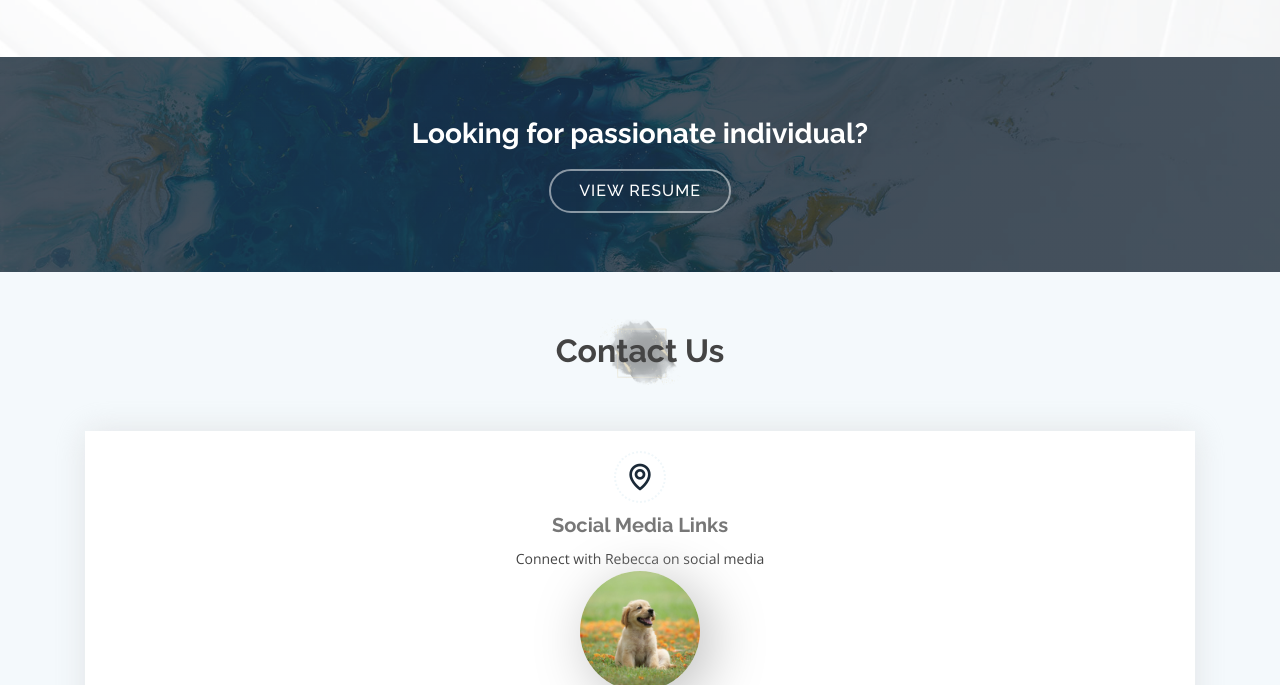
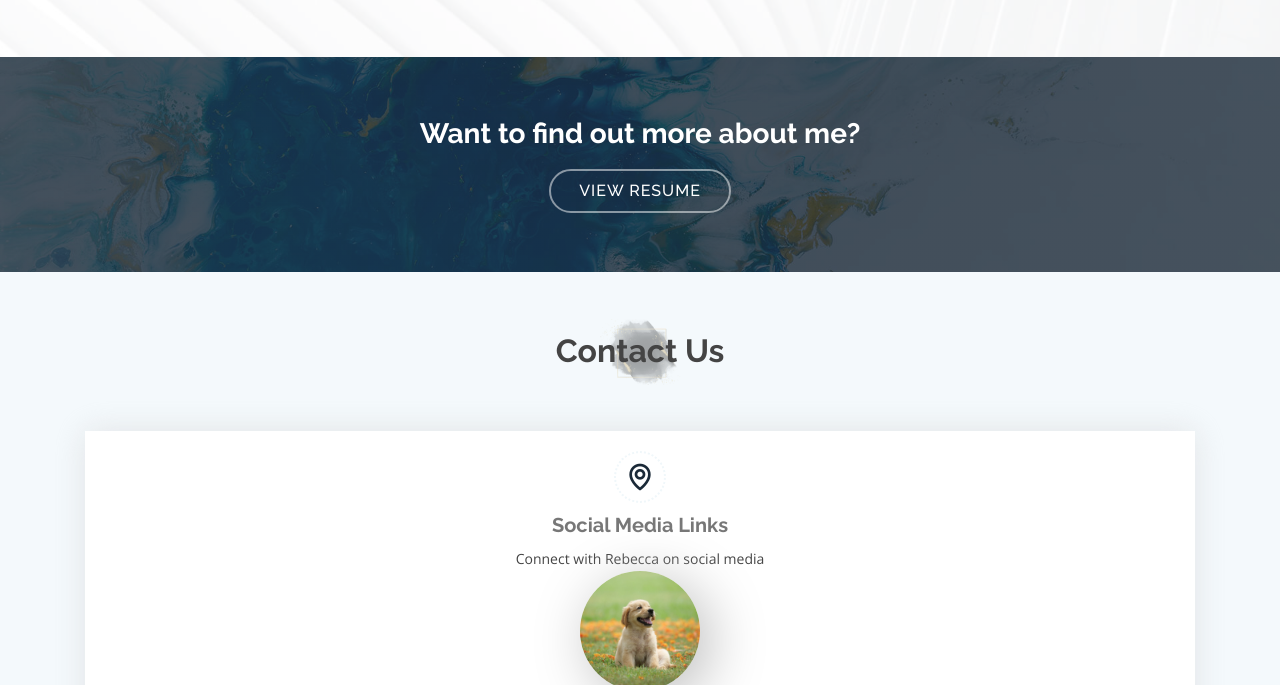
Before and after one commit to rebeccanglige/Rebecca-Ng-Li-Ge, a plain HTML site: page index.html in a window 1280 px wide. Shown: the part 1614-2299 px from the top of the page. Drawn offline with nearby package versions, Linux system fonts and the light colour scheme.

Commit message:
no more passionate individual

```diff
--- a/index.html
+++ b/index.html
@@ -209,7 +209,7 @@
     <section id="cta" class="cta">
       <div class="container" data-aos="zoom-in">
         <div class="text-center">
-          <h3>Looking for passionate individual?</h3>
+          <h3>Want to find out more about me?</h3>
           <a class="cta-btn scrollto" href="./assets/resume.pdf">View Resume</a>
         </div>
       </div>
```
